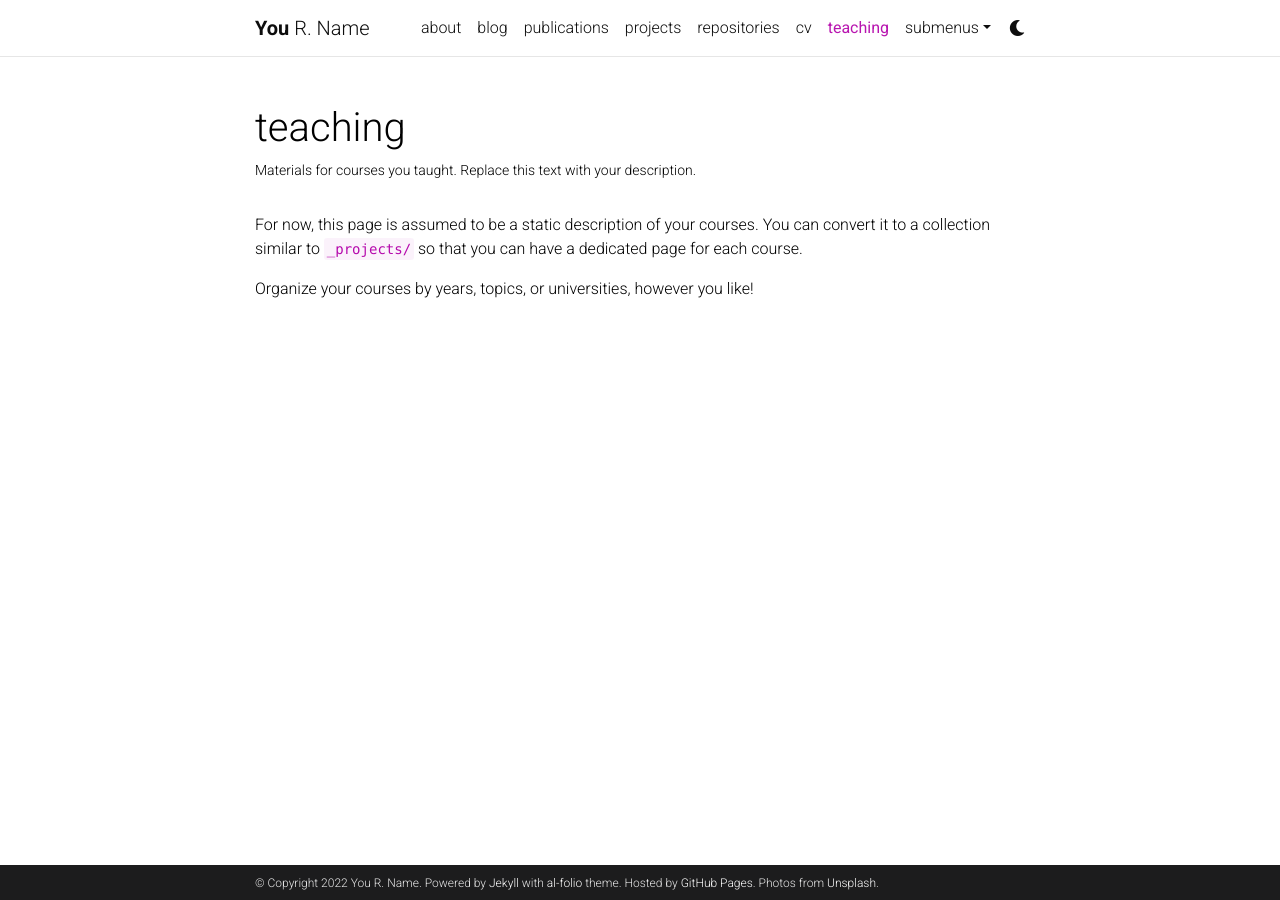
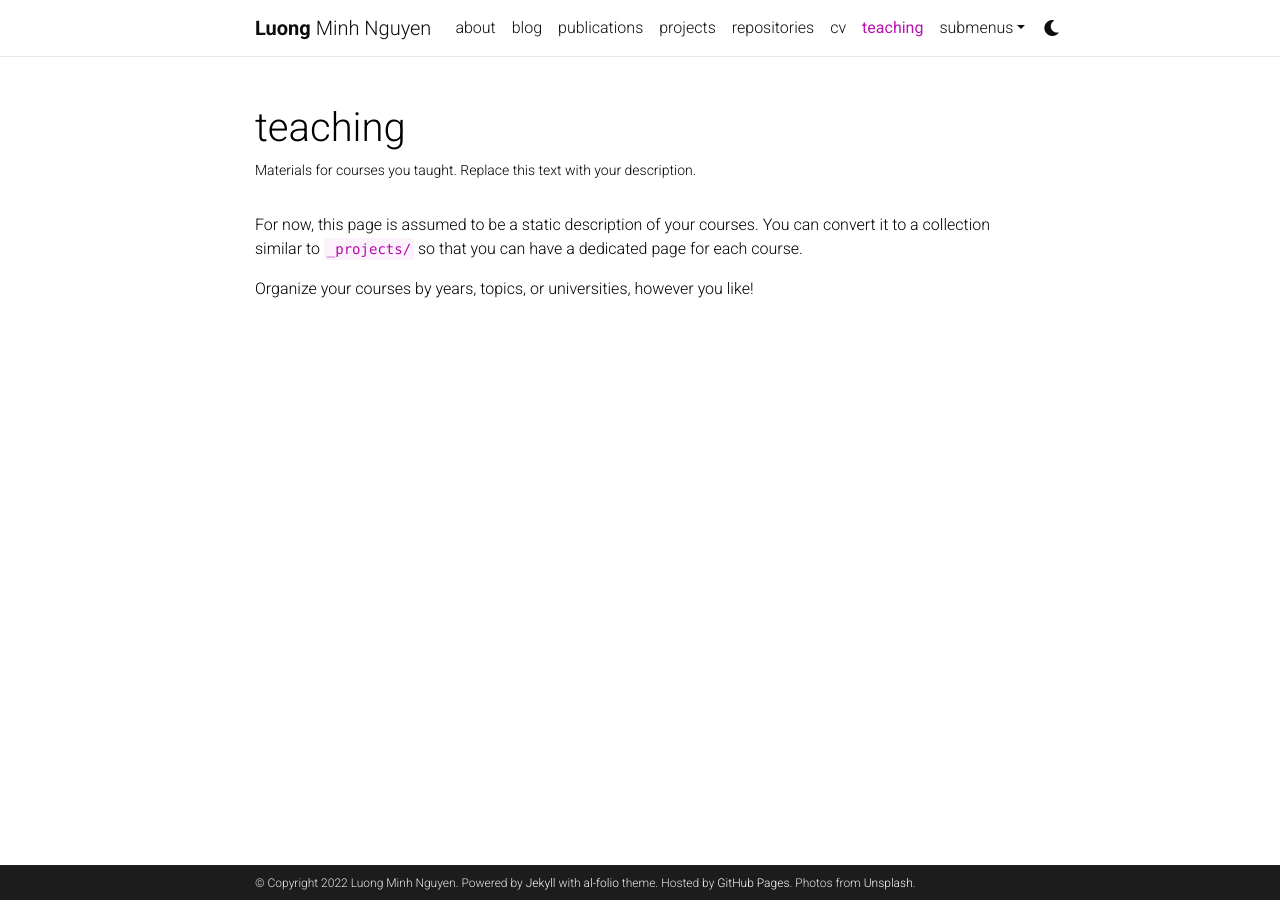
Before and after one commit to ngminhluong/ngminhluong.github.io, a Jekyll site: the page built from _pages/teaching.md, in a window 1280 px wide. Built offline with Jekyll 4.4.1, drawn with Linux system fonts in a browser that asks for light colours; comment, search, counter and statistics services are not loaded; a style sheet for code colours, icons or effects is not loaded.

Commit message:
add name for bio

```diff
--- a/_config.yml
+++ b/_config.yml
@@ -3,10 +3,10 @@
 # -----------------------------------------------------------------------------
 
 title: blank # the website title (if blank, full name will be used instead)
-first_name: You
-middle_name: R.
-last_name: Name
-email: you@example.com
+first_name: Luong
+middle_name: Minh
+last_name: Nguyen
+email: nguyenminhluong14092001@gmail.com
 description: > # the ">" symbol means to ignore newlines until "footer_text:"
   A simple, whitespace theme for academics. Based on [*folio](https://github.com/bogoli/-folio) design.
 footer_text: >
```
